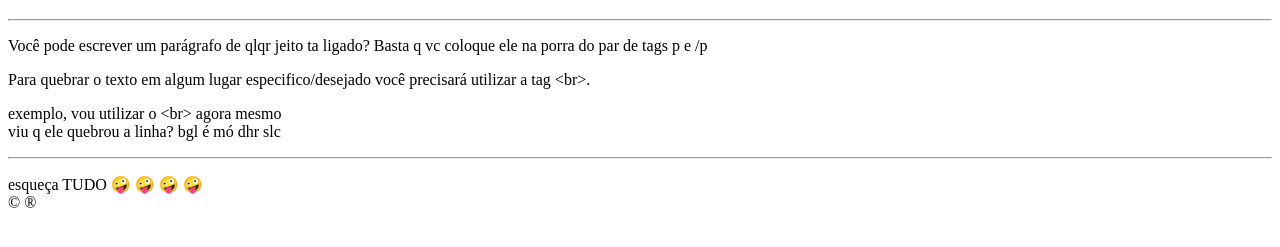
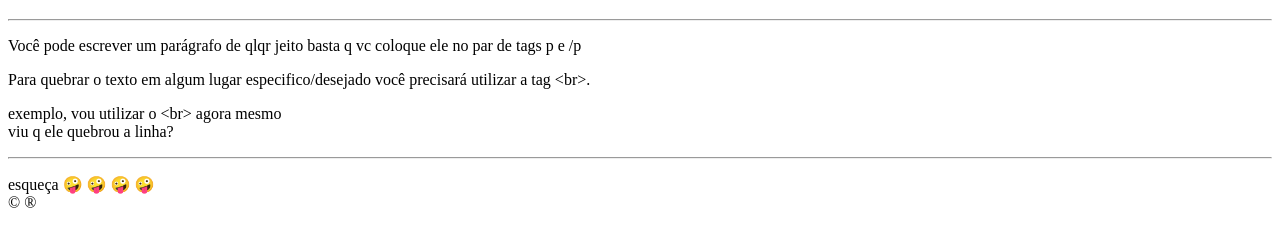
Before and after one commit to brunovasconceloss/HTML-CSS, a plain HTML site: page Exercicios/Exercicio - 02 [Emoji, quebra de linha e parágrafos]/index.html in a window 1280 px wide. Shown: the part 61-308 px from the top of the page. Drawn offline with Linux system fonts and the light colour scheme.

Commit message:
Atualizações

```diff
--- a/Exercicios/Exercicio - 02 [Emoji, quebra de linha e parágrafos]/index.html
+++ b/Exercicios/Exercicio - 02 [Emoji, quebra de linha e parágrafos]/index.html
@@ -13,7 +13,7 @@
     <h1>Parágrafos e quebras de linhas</h1>
         <hr>
     <p>Você pode escrever um parágrafo de qlqr jeito
-        ta ligado? Basta q vc coloque ele na porra do par de
+        basta q vc coloque ele no par de
         tags
         p e /p
     </p>
@@ -24,13 +24,13 @@
      </p>
 
     <p> exemplo, vou utilizar o &lt;br&gt; agora mesmo <br>
-        viu q ele quebrou a linha? bgl é mó dhr slc
+        viu q ele quebrou a linha?
 
 
     </p>
     <hr>
 
-    <p>esqueça TUDO &#x1F92A &#x1F92A &#x1F92A &#x1F92A <!--  O &#X é o comando utilizado para colocar algum emoji -->
+    <p>esqueça &#x1F92A &#x1F92A &#x1F92A &#x1F92A <!--  O &#X é o comando utilizado para colocar algum emoji -->
      <br>
      &copy; <!-- O E COMERCIAL (&) SEGUIDO DE ALGUMA EXPRESSAO É USADO PARA COLOCAR O SIMBOLO, NESTE CASO DO COPYRIGHT-->
      &reg;
```
Also changed, not shown: Exercicios/Exercicio - 01 - Inicio - paragrafos e títulos/index.html (+1 -1 lines), Exercicios/Exercicio - 09 - Listas OL e UL/index.html (+1 -2 lines).
